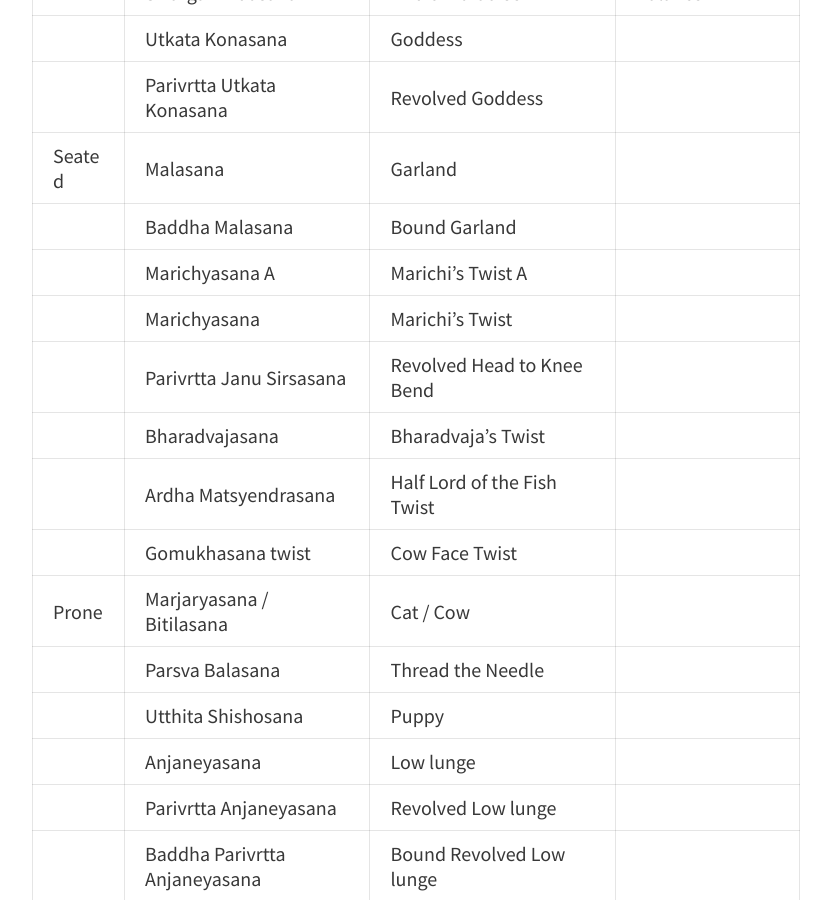
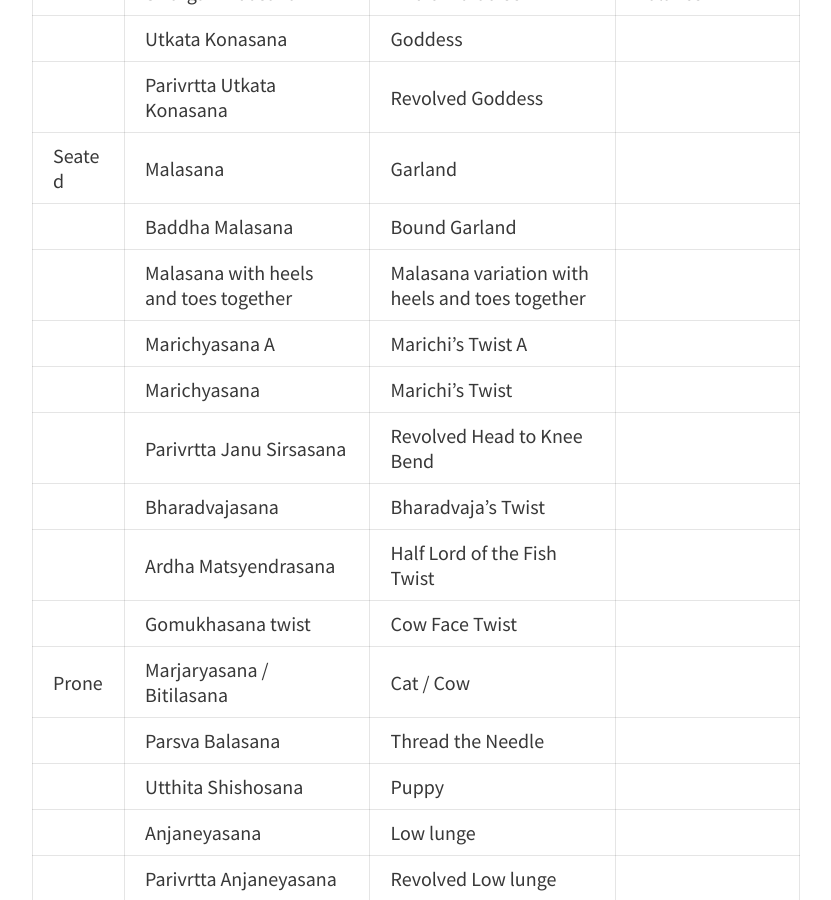
Before and after one commit to sayanee/yoga, a Jekyll site: the page built from _posts/2018-08-29-twists.md, in a window 1280 px wide and 900 px high, scrolled down 1279 px. Shown: the whole window, without its empty margins (224-1055 px from the left). Built offline with Jekyll 4.4.1, drawn with Linux system fonts in a browser that asks for light colours.

Commit message:
Add Malasana variation

```diff
--- a/_posts/2018-08-29-twists.md
+++ b/_posts/2018-08-29-twists.md
@@ -31,6 +31,7 @@ Twists help in a flexible spine and digestion.
 | | Parivrtta Utkata Konasana | Revolved Goddess
 | Seated | Malasana | Garland |
 | | Baddha Malasana | Bound Garland
+| | Malasana with heels and toes together | Malasana variation with heels and toes together |
 | | Marichyasana A | Marichi’s Twist A
 | | Marichyasana | Marichi’s Twist
 | | Parivrtta Janu Sirsasana | Revolved Head to Knee Bend
```
Also changed, not shown: _posts/2018-08-29-split.md (+1 -0 lines).
